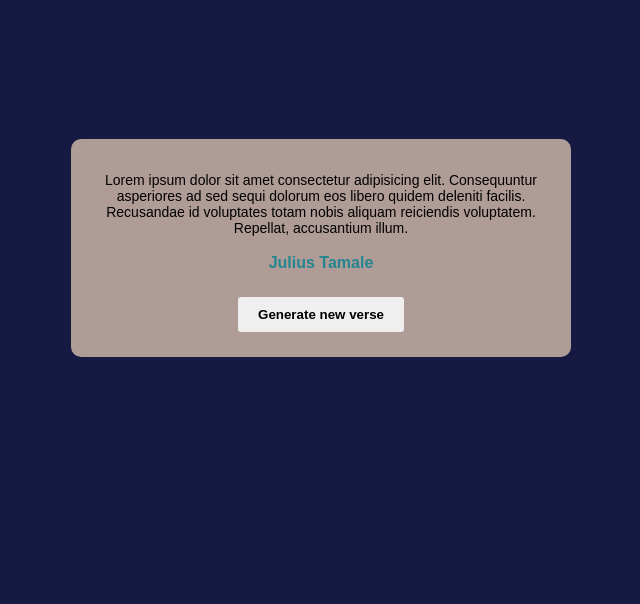
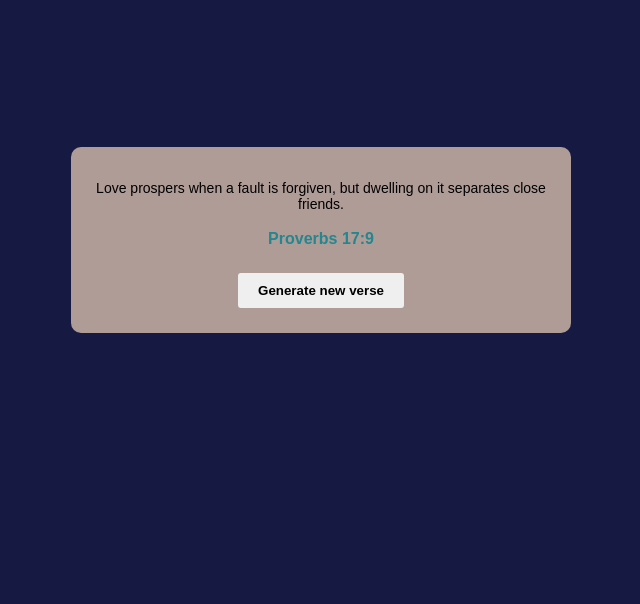
Before and after one commit to julius-tamale/projectTwo, a plain HTML site: page index.html in a window 1280 px wide. Both pictures are taken after a click on the button "Generate new verse". Shown: the top 604 px of the page, without its empty margins (319-959 px from the left). Drawn offline with Linux system fonts and the light colour scheme; a web font is replaced by a local one.

Commit message:
project one update

```diff
--- a/index.html
+++ b/index.html
@@ -37,7 +37,7 @@
         .quote {
             padding: 8px 0;
         }
-        .quote-attr {
+        .bible-verse {
             padding: 10px 0;
             font-weight: 700;
             font-size: 16px;
@@ -50,6 +50,7 @@
             font-weight: 700;
             border: none;
             border-radius: 3px;
+            cursor: pointer;
         }
         footer a{
             color: #000;
@@ -61,13 +62,18 @@
 </head>
 <body>
     <main class="container">
-        <p class="quote">Lorem ipsum dolor sit amet consectetur adipisicing elit. Consequuntur asperiores ad sed sequi dolorum eos libero quidem deleniti facilis. Recusandae id voluptates totam nobis aliquam reiciendis voluptatem. Repellat, accusantium illum.</p>
-        <p class="quote-attr">Julius Tamale</p>
+        <p class="quote">
+            We are still alive because the Lord's faithful love never ends.
+            Every morning he shows it in new ways! You are so very true and loyal! I say to myself, “The Lord is my God, and I trust him.
+        </p>
+        <p class="bible-verse">Lamentations 3:22-24</p>
         <button class="btn">Generate new verse</button>
     </main>
     <footer>
-        <a href="github.io/julius-tamale"><i class="fa-brands fa-github"></i></a>
+        <a href="https://github.com/julius-tamale" target="_blank"><i class="fa-brands fa-github"></i></a>
     </footer>
+
+
     <script src="script.js">
 
     </script>
--- a/script.js
+++ b/script.js
@@ -2,3 +2,58 @@ const quoteEl = document.querySelector('.quote');
 const bibleVerse = document.querySelector('.bible-verse');
 
 //create an array of verses
+const memoryVerses = [
+    {
+        bibleBook: `1 Peter 4:3`,
+        verseQuote: `For you have spent enough time in the past doing what pagans choose to do—living in debauchery, lust, drunkenness, orgies, carousing and detestable idolatry`
+    },
+    {
+        bibleBook:`1 John 4:20`,
+        verseQuote:`Those who say, "I love God" and hate their brothers or sisters are liars.
+        After all, those who don't love their brothers or sisters whom they have seen can hardly love God whom they have not seen!`
+    },
+    {
+        bibleBook:'1 Corithians 13:13',
+        verseQuote: `Those who say, "I love God" and hate their brothers or sisters are liars.
+        After all, those who don't love their brothers or sisters whom they have seen can hardly love God whom they have not seen!`
+    },
+    {
+        bibleBook:`Mathew 18:21-22`,
+        verseQuote:`Then Peter came to Jesus and asked, 'Lord, how many times shall I forgive my brother or sister who sins against me? Up to seven times?' Jesus answered, 'I tell you, not seven times, but seventy-seven times`
+    },
+    {
+        bibleBook:`Proverbs 17:9`,
+        verseQuote:`Love prospers when a fault is forgiven, but dwelling on it separates close friends.`
+    },
+    {
+        bibleBook:`2 Corinthians 9:6-8`,
+        verseQuote: `Each of you should give what you have decided in your heart to give, not reluctantly or under compulsion, for God loves a cheerful giver. And God is able to bless you abundantly, so that in all things at all times, having all that you need, you will abound in every good work.`
+    },
+    {
+        bibleBook:`Matthew 6:1 - 4`,
+        verseQuote: `Be careful not to practice your righteousness in front of others to be seen by them. If you do, you will have no reward from your Father in heaven. So when you give to the needy, do not announce it with trumpets, as the hypocrites do in the synagogues and on the streets, to be honored by others. Truly I tell you, they have received their reward in full. But when you give to the needy, do not let your left hand know what your right hand is doing, so that your giving may be in secret. Then your Father, who sees what is done in secret, will reward you.`
+    },
+    {
+        bibleBook:`Colossians 3:5`,
+        verseQuote:`Put to death, therefore, whatever belongs to your earthly nature: sexual immorality, impurity, lust, evil desires and greed, which is idolatry.`
+    },
+    {
+        bibleBook:`1 Timothy 6:10`,
+        verseQuote:`For the love of money is a root of all sorts of evil, and some by longing for it have wandered away from the faith and pierced themselves with many griefs.`
+    },
+    {
+        bibleBook:`Ecclesiastes 5:10`,
+        verseQuote:`He who loves money will not be satisfied with money, nor he who loves abundance with its income.  This too is vanity.`
+    },
+]
+
+let buttonEl = document.querySelector('.btn');
+buttonEl.addEventListener('click', myMemoryVerse);
+
+
+function myMemoryVerse() {
+    let quoteIndex = Math.floor(Math.random() * memoryVerses.length);
+    quoteEl.textContent = memoryVerses[quoteIndex].verseQuote;
+    bibleVerse.textContent = memoryVerses[quoteIndex].bibleBook;
+    return;
+}
```
